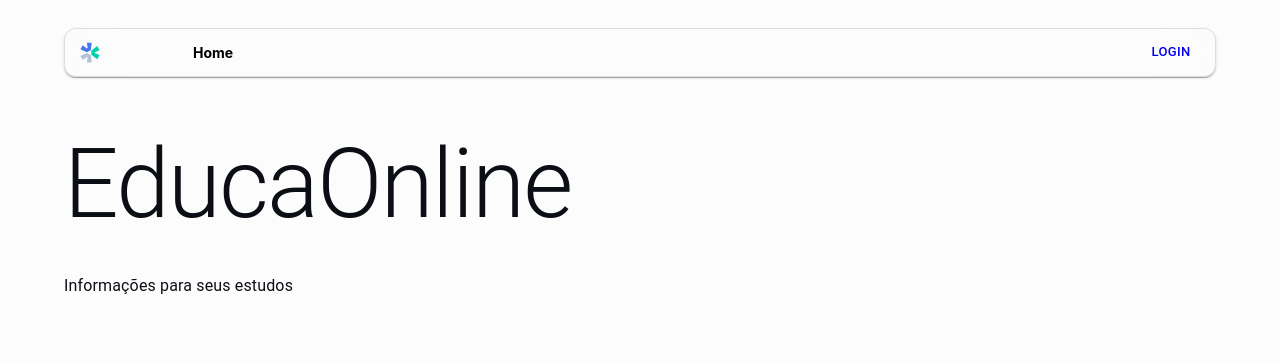
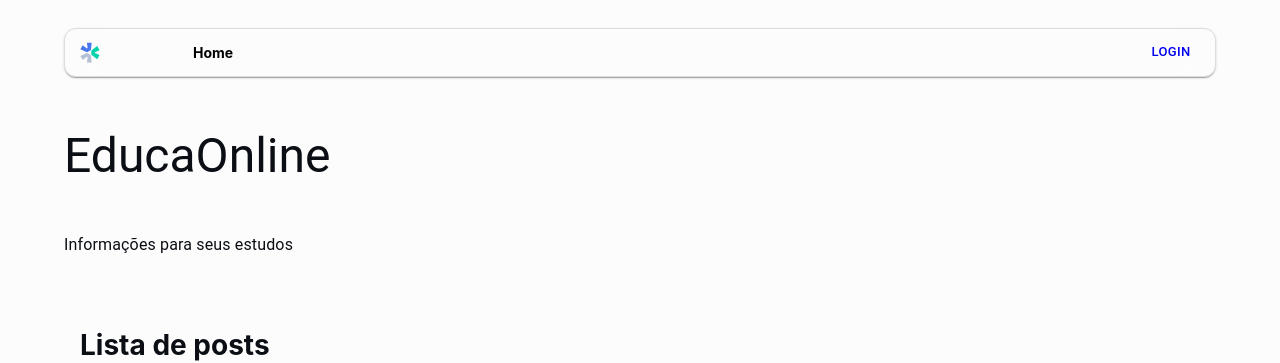
Before and after one commit to barbara-azevedo/techChallenge3, a React (Vite) app: page / in a window 1280 px wide. Shown: the top 363 px of the page. Built offline with nearby package versions, Linux system fonts and the light colour scheme; no server answers.

Commit message:
ajuste rotas menu cel

```diff
--- a/src/components/AppAppBar.tsx
+++ b/src/components/AppAppBar.tsx
@@ -143,13 +143,20 @@ export default function AppAppBar() {
                   <Button color="primary" style={{ fontWeight: 'bold', color: 'black' }} variant="outlined" fullWidth onClick={homePage}>Home
                   </Button>
                 </MenuItem>
+                {isAuthenticated() ? (
+                   <>
                 <MenuItem>
                   <Button color="primary" style={{ fontWeight: 'bold', color: 'black' }} variant="outlined" fullWidth onClick={editPost}>Gerenciamento
                   </Button>
                 </MenuItem>
+                 </>
+                ) : (
+                  <>
+                  </>
+                )}
                 <Divider sx={{ my: 3 }} />
                 <MenuItem>
-                  {isAuthenticated() ? (
+                  {!isAuthenticated() ? (
                     <>
                       <Button
                         color="primary"
--- a/src/main.tsx
+++ b/src/main.tsx
@@ -3,26 +3,28 @@ import ReactDOM from 'react-dom/client';
 import { BrowserRouter, Routes, Route } from 'react-router-dom';
 import { Container, Typography } from '@mui/material';
 import AppAppBar from './components/AppAppBar';
+import { StyledEngineProvider } from '@mui/material/styles';
 
 import App from './App';
 
 ReactDOM.createRoot(document.getElementById('root')!).render(
   <React.StrictMode>
     <BrowserRouter>
+      <StyledEngineProvider injectFirst>
         <AppAppBar />
         <Container
           maxWidth="lg"
           component="main"
           sx={{ display: 'flex', flexDirection: 'column', my: 16, gap: 4 }}
         >
-        <div className="app-container">
-          <Typography variant="h1" gutterBottom>
+
+          <Typography variant="h3" gutterBottom>
             EducaOnline
           </Typography>
           <Typography>Informações para seus estudos</Typography>
-        </div>
           <App />
         </Container>
+      </StyledEngineProvider>
     </BrowserRouter>
   </React.StrictMode>
 );
```
Lines whose indentation alone changed are shown as unchanged.
